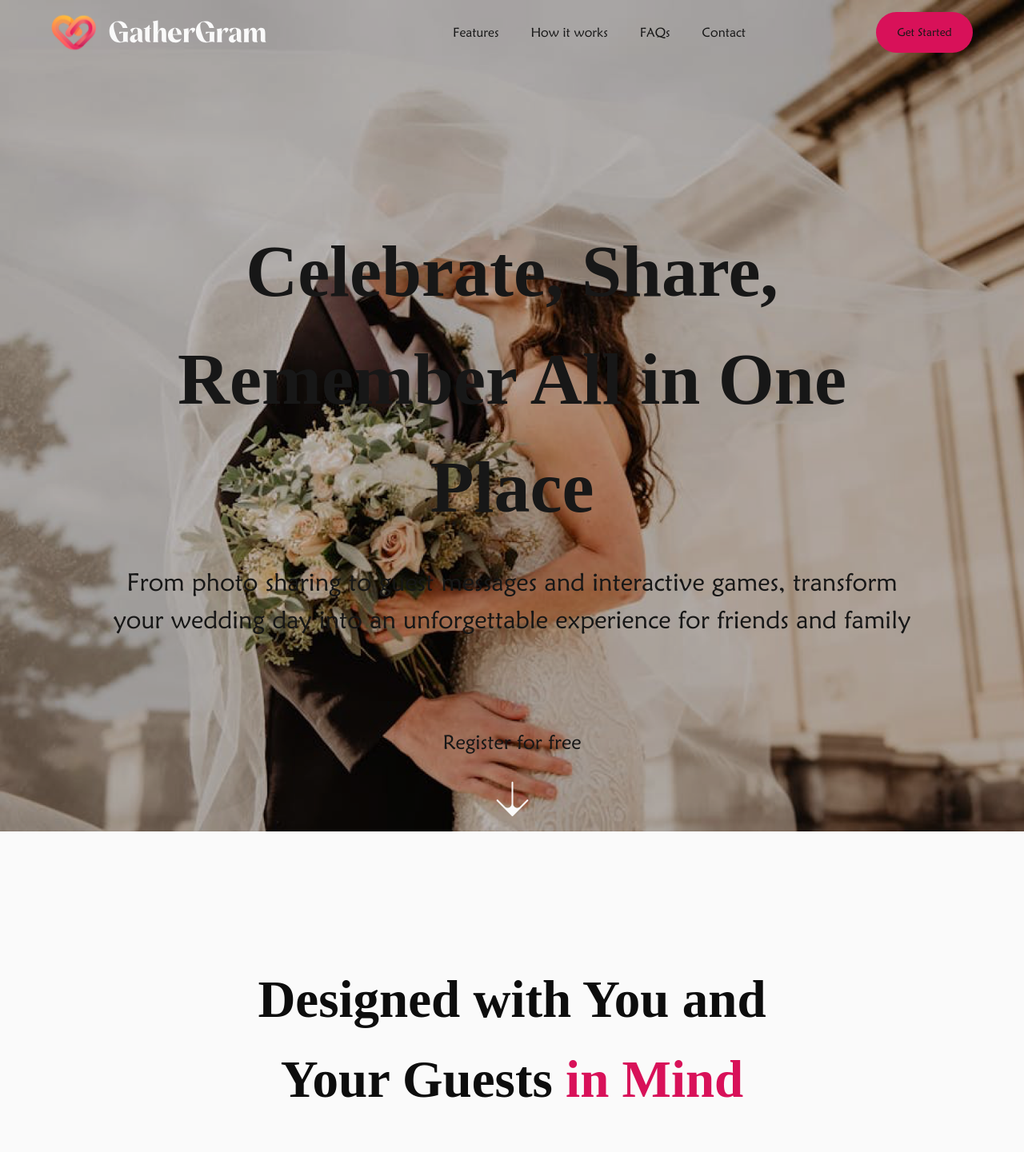
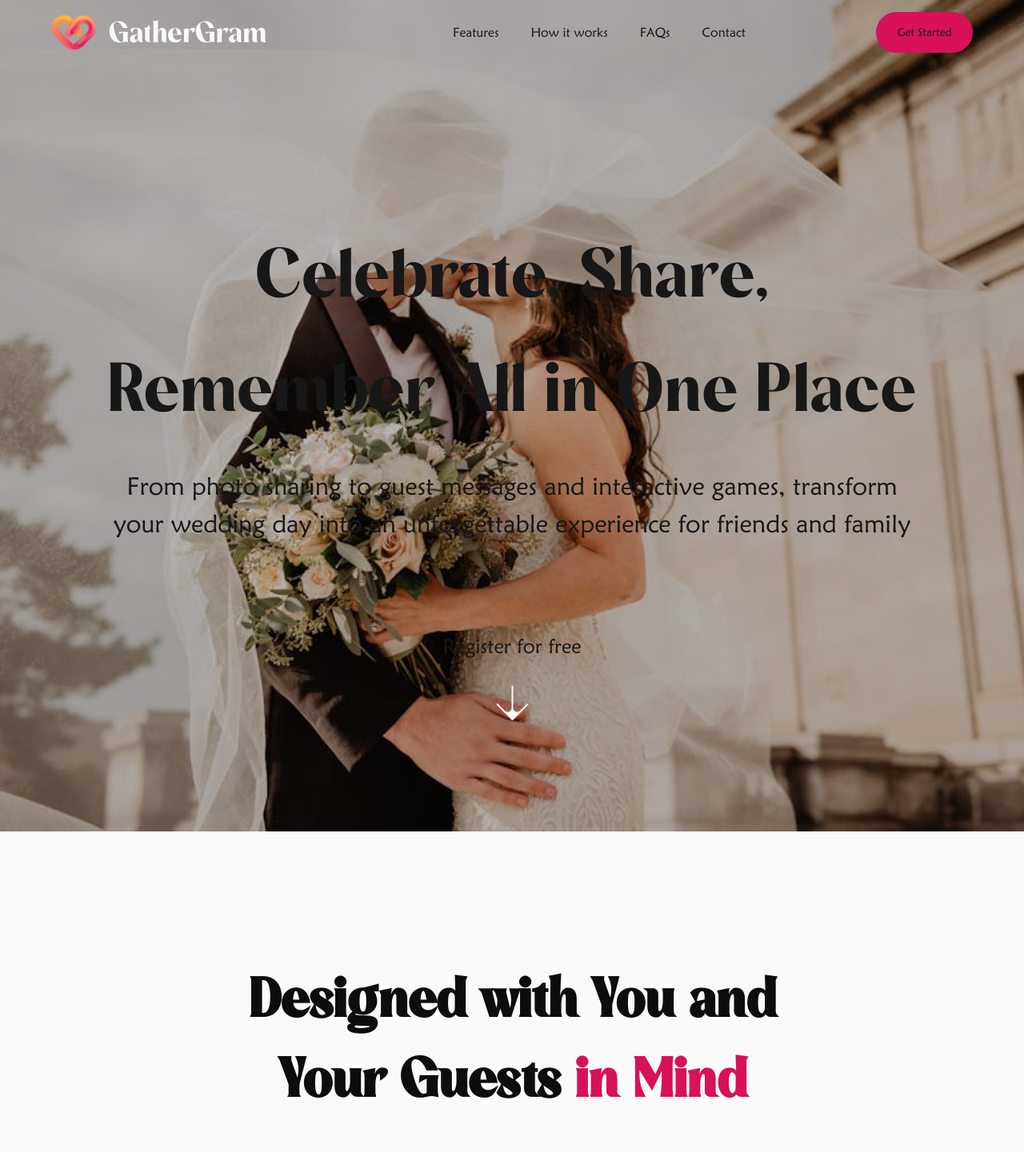
Before and after one commit to okafohenry/upwork, a Next.js app: page / in a window 1280 px wide. Shown: the top 1441 px of the page at 80% size. Built offline with nearby package versions, Linux system fonts and the light colour scheme.

Commit message:
added right font

```diff
--- a/src/app/globals.css
+++ b/src/app/globals.css
@@ -27,7 +27,7 @@
 
 @font-face {
   font-family: 'Mauline';
-  src: url('fonts/Mauline.otf') format('otf');
+  src: url('fonts/mauline.otf') format('opentype');
   font-weight: normal;
   font-style: normal;
 }
@@ -40,7 +40,7 @@ body {
 
 h1, h2, h3 {
   font-family: 'Mauline' !important;
-  font-weight: 800;
+  font-weight: 400;
 }
 
 p, ul>li>a, .copyright, button {
--- a/src/components/gallery/index.jsx
+++ b/src/components/gallery/index.jsx
@@ -5,7 +5,7 @@ export default function Gallery() {
     return (
         <div className="bg-[#FAFAFA] lg:py-[160px] py-[100px]">
             <div className="w-[90%] mx-auto">
-                <h1 className="lg:w-[65%] mx-auto lg:text-[65px] text-[45px] font-[600] text-center lg:leading-[100px] leading-[60px] text-[#0D0D0D]">Designed with You and Your Guests <span className="text-primary">in Mind</span></h1>
+                <h1 className="lg:w-[65%] mx-auto lg:text-[75px] text-[45px] font-[600] text-center lg:leading-[100px] leading-[60px] text-[#0D0D0D]">Designed with You and Your Guests <span className="text-primary">in Mind</span></h1>
                 <p className="lg:w-[65%] mx-auto lg:text-[30px] text-center text-[20px] mt-8  text-[#0D0D0D]">Explore the features that will bring your big day to life, making your wedding celebration unforgettable</p>
                 <div className="grid lg:grid-cols-2 grid-cols-1 gap-5 mt-[4.5rem]">
                     <div className="col-span-1 grid gap-y-5">
--- a/src/components/get-started/index.jsx
+++ b/src/components/get-started/index.jsx
@@ -3,7 +3,7 @@ export default function GetStarted() {
         <div className="get-started-bg">
             <div className="w-[90%] mx-auto">
                 <div className="lg:w-[65%] w-[80%] grid gap-y-10 pt-[10rem]">
-                    <h1 className="lg:text-[77px] text-[50px] font-[600] lg:leading-[104px] leading-[60px]">Ready for an <span className="text-primaryLight">Unforgettable</span> Wedding?</h1>
+                    <h1 className="lg:text-[85px] text-[50px] font-[600] lg:leading-[104px] leading-[60px]">Ready for an <span className="text-primaryLight">Unforgettable</span> Wedding?</h1>
                     <p className="lg:text-[30px] text-[20px] lg:w-[85%] text-white">Begin your journey to a stress-free, beautifully organized celebration today with GatherGram</p>
                     <div className="lg:w-[40%] w-[75%] mt-10">
                         <button className="w-full text-center rounded-[50px] bg-white text-[16px] text-primary font-[400] py-[16px]">Let’s get started!</button>
--- a/src/components/jumbotron/index.jsx
+++ b/src/components/jumbotron/index.jsx
@@ -5,7 +5,7 @@ export default function Jumbotron() {
     return (
         <div className="hero-bg">
             <div className="mx-auto lg:w-[80%] w-[90%]">
-                <h1 className="lg:text-[90px] text-[45px] text-center pt-[17rem]">Celebrate, Share, Remember All in One Place</h1>
+                <h1 className="lg:text-[95px] text-[45px] text-center pt-[17rem]">Celebrate, Share, Remember All in One Place</h1>
                 <p className="lg:text-[31px] text-[18px] text-center mt-7">From photo sharing to guest messages and interactive games, transform your wedding day into an unforgettable experience for friends and family</p>
                 <div className="text-center w-auto mx-auto mt-[7rem] grid gap-y-10">
                     <p className="lg:text-[25px] text-[18px]">Register for free</p>
```
